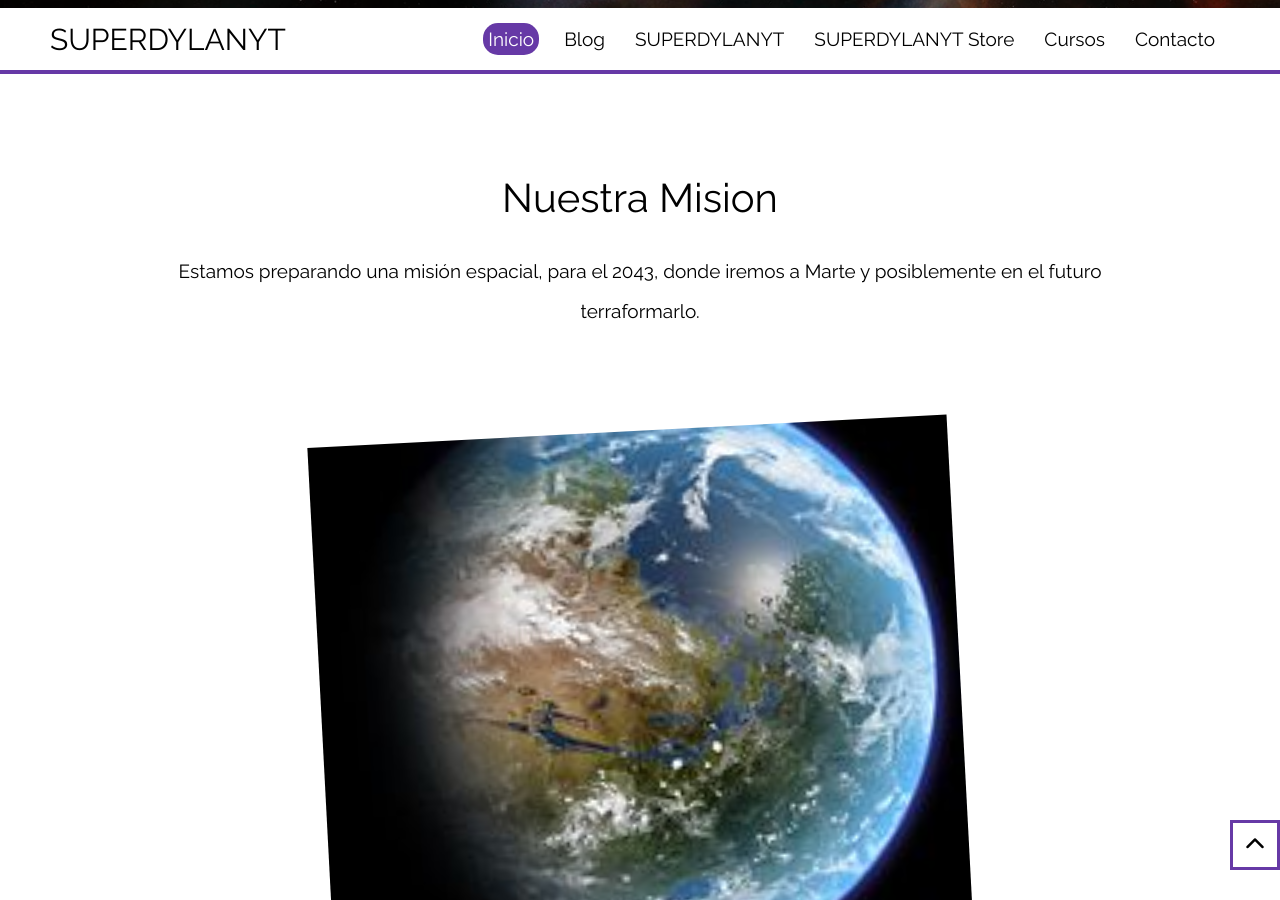
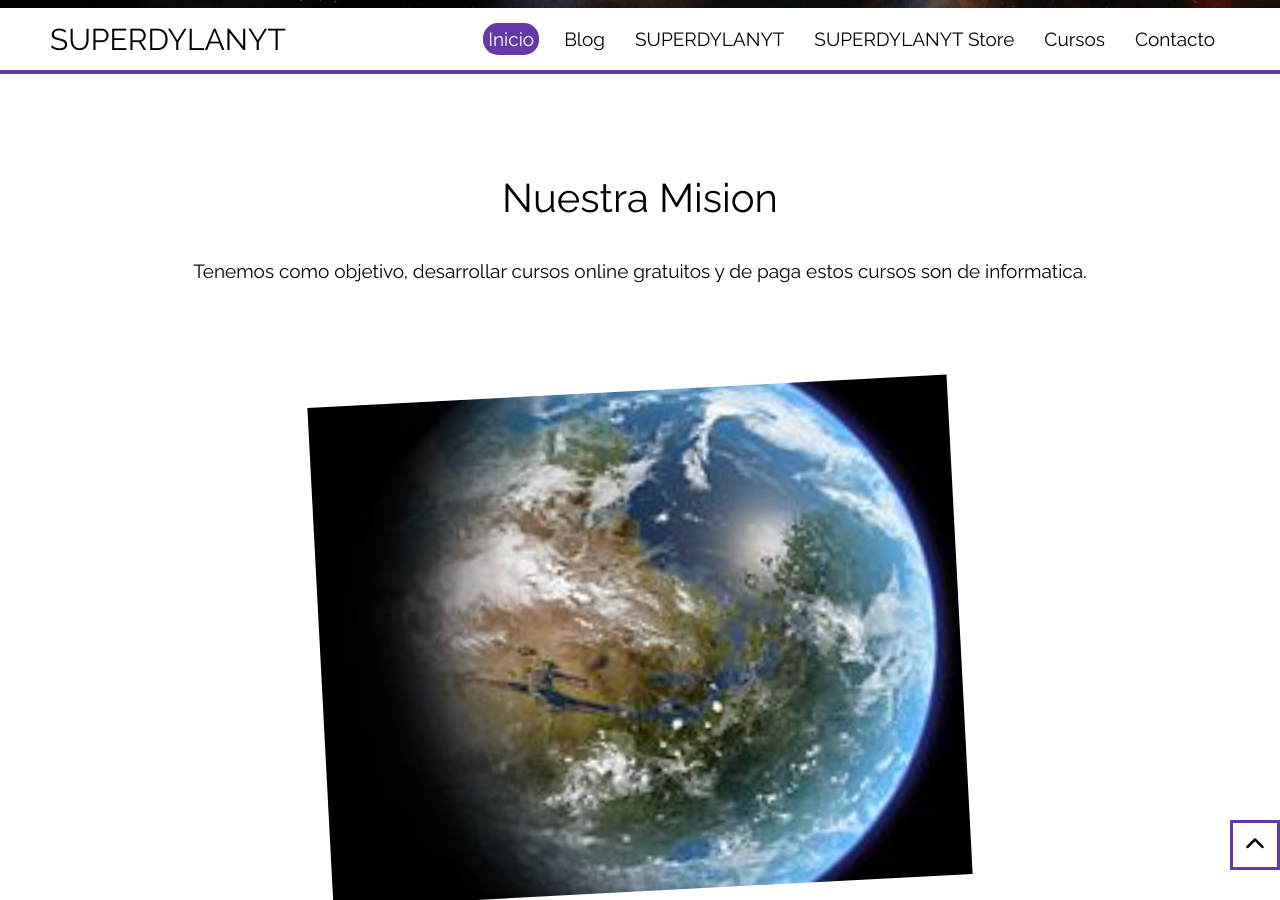
Before and after one commit to dylanmeca/dylanmeca.github.io, a Jekyll site: the page index.html, which Jekyll copies as it is, in a window 1280 px wide and 900 px high, scrolled down 892 px. Built offline with Jekyll 4.4.1, drawn with Linux system fonts in a browser that asks for light colours; nearby versions of some CDN libraries.

Commit message:
Update index.html

```diff
--- a/index.html
+++ b/index.html
@@ -57,7 +57,7 @@
     <section class="mission">
         <div class="mission-info">
             <h2>Nuestra Mision</h2>
-            <p> Estamos preparando una misión espacial, para el 2043, donde iremos a Marte y posiblemente en el futuro terraformarlo. </p>
+            <p> Tenemos como objetivo, desarrollar cursos online gratuitos y de paga estos cursos son de informatica. </p>
          </div>
         <div class="spacey-img">
             <img src="images/220px-TerraformedMarsGlobeRealistic.jpg">
```
